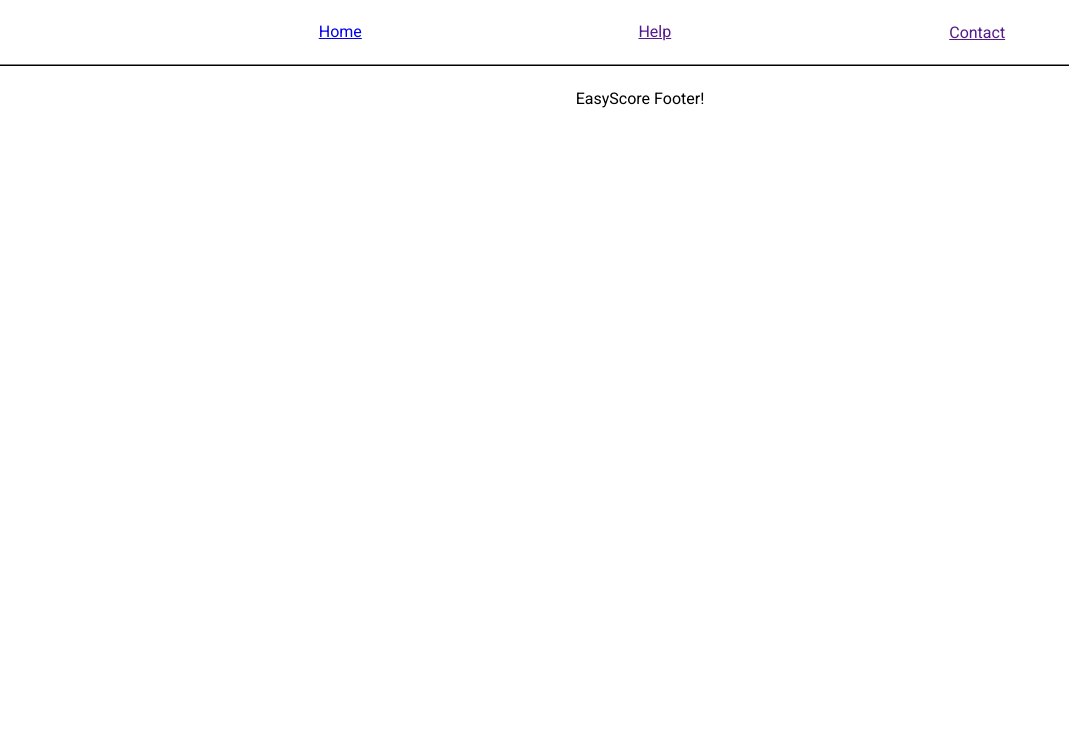
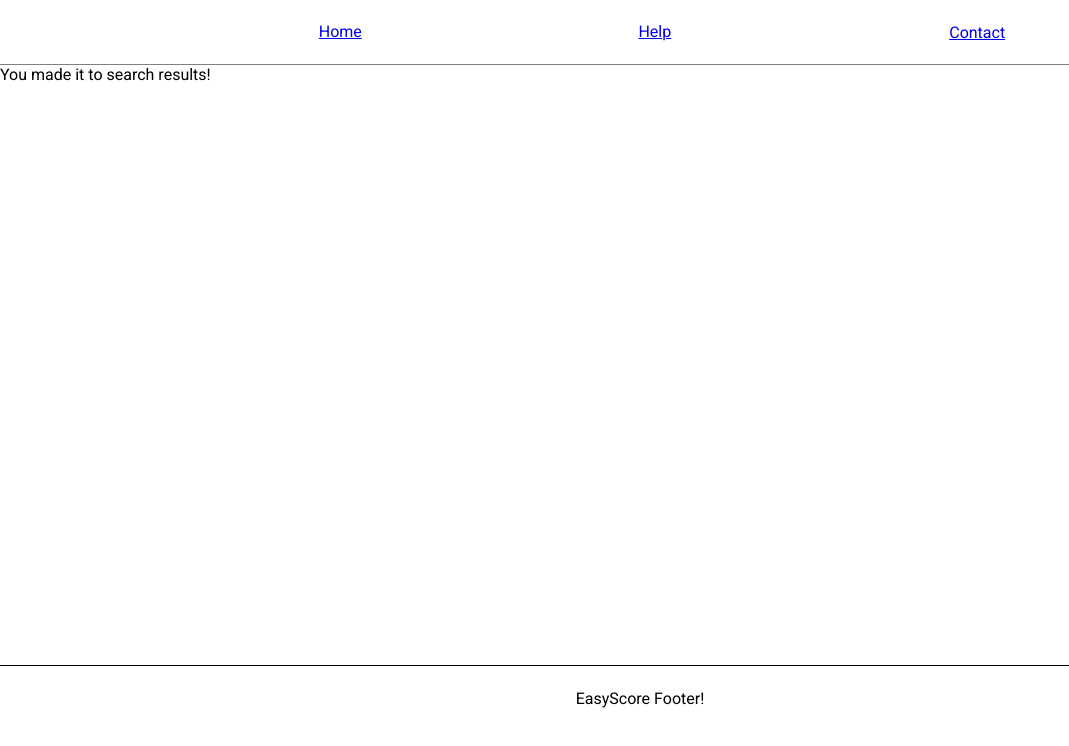
Before and after one commit to s-munro/easyscore, a React (Create React App) app in the folder the-easy-score/: page /search in a window 1280 px wide. Shown: the top 746 px of the page, without its empty margins (0-1069 px from the left). Built offline with nearby package versions, Linux system fonts and the light colour scheme.

Commit message:
button pushes to search results page

```diff
--- a/the-easy-score/package.json
+++ b/the-easy-score/package.json
@@ -6,6 +6,7 @@
     "@testing-library/jest-dom": "^5.11.5",
     "@testing-library/react": "^11.1.0",
     "@testing-library/user-event": "^12.1.10",
+    "axios": "^0.21.0",
     "react": "^17.0.1",
     "react-dom": "^17.0.1",
     "react-router-dom": "^5.2.0",
--- a/the-easy-score/src/navbar/Nav.js
+++ b/the-easy-score/src/navbar/Nav.js
@@ -9,10 +9,10 @@ const Nav = () => {
         <Link to="/">
           <li>Home</li>
         </Link>
-        <Link>
+        <Link to="/help">
           <li>Help</li>
         </Link>
-        <Link>
+        <Link to="/contact">
           <li>Contact</li>
         </Link>
       </ul>
--- a/the-easy-score/src/screens/home/Home.js
+++ b/the-easy-score/src/screens/home/Home.js
@@ -3,13 +3,13 @@ import "./styles.css";
 
 import SearchForm from "./SearchForm";
 
-const Home = () => {
+const Home = (props) => {
   return (
     <main className="home-main">
       <div>
         <h2>Easy Score Home Page</h2>
       </div>
-      <SearchForm />
+      <SearchForm push={props.history.push} />
     </main>
   );
 };
--- a/the-easy-score/src/screens/home/SearchForm.js
+++ b/the-easy-score/src/screens/home/SearchForm.js
@@ -1,12 +1,18 @@
 import React from "react";
 
-const SearchForm = () => {
+const SearchForm = ({ push }) => {
   const handleChange = (e) => {
     console.log(e);
   };
+
+  const handleSubmit = (e) => {
+    e.preventDefault();
+    console.log(e);
+    push("/search");
+  };
   return (
     <div>
-      <form>
+      <form onSubmit={handleSubmit}>
         <label>
           <input
             type="text"
--- a/the-easy-score/src/screens/searchresults/Results.js
+++ b/the-easy-score/src/screens/searchresults/Results.js
@@ -1,10 +1,11 @@
 import React from "react";
+import "./styles.css";
 
 const Results = () => {
   return (
-    <div>
-      <div></div>
-    </div>
+    <main className="results-container">
+      <div>You made it to search results!</div>
+    </main>
   );
 };
 
--- /dev/null
+++ b/the-easy-score/src/screens/searchresults/styles.css
@@ -0,0 +1,3 @@
+.results-container {
+  min-height: 75vh;
+}
```
Also changed, not shown: the-easy-score/src/utils/api/axiosCall.js (added, +10 -0 lines), 1 other file (tests, documents, lock files or other folders).
